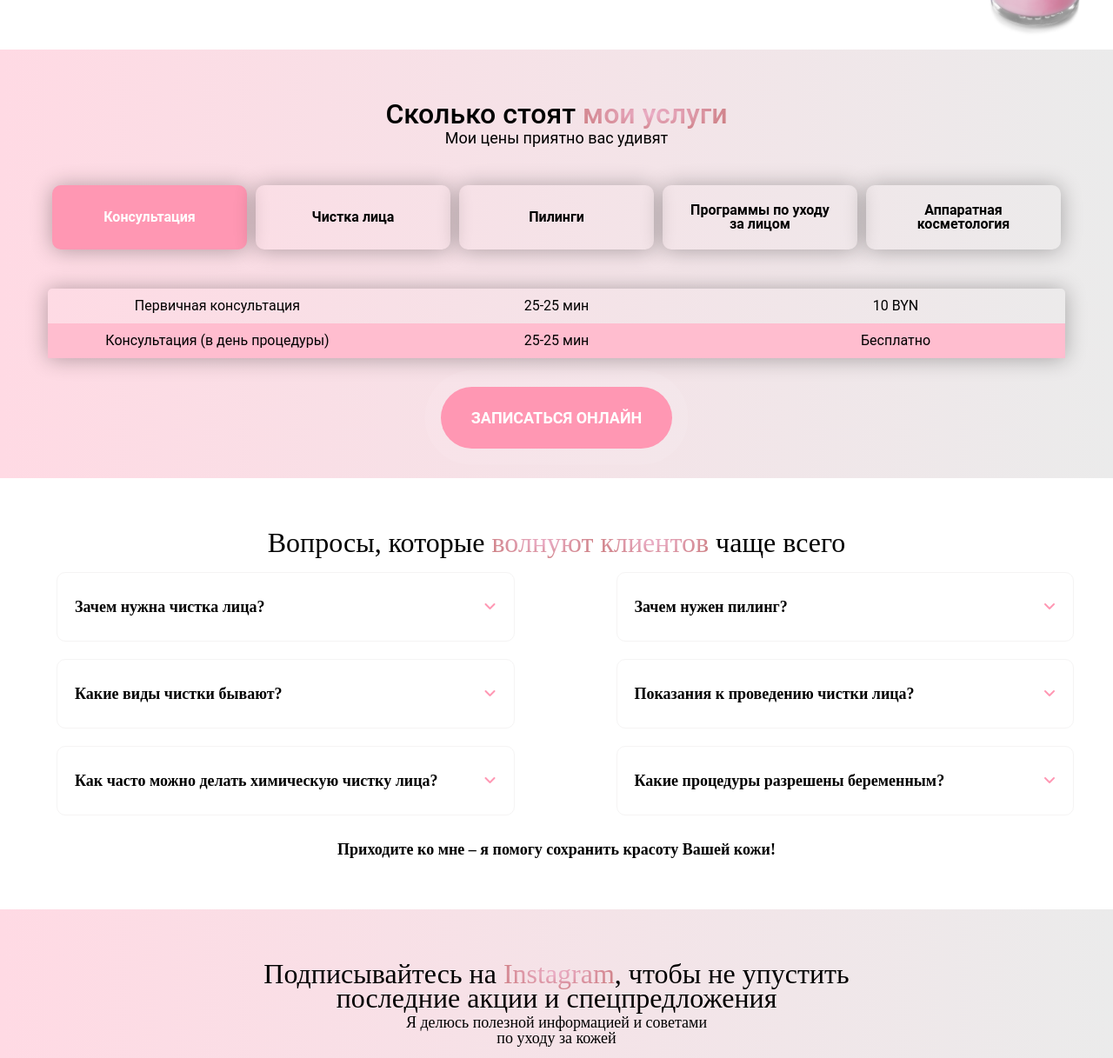
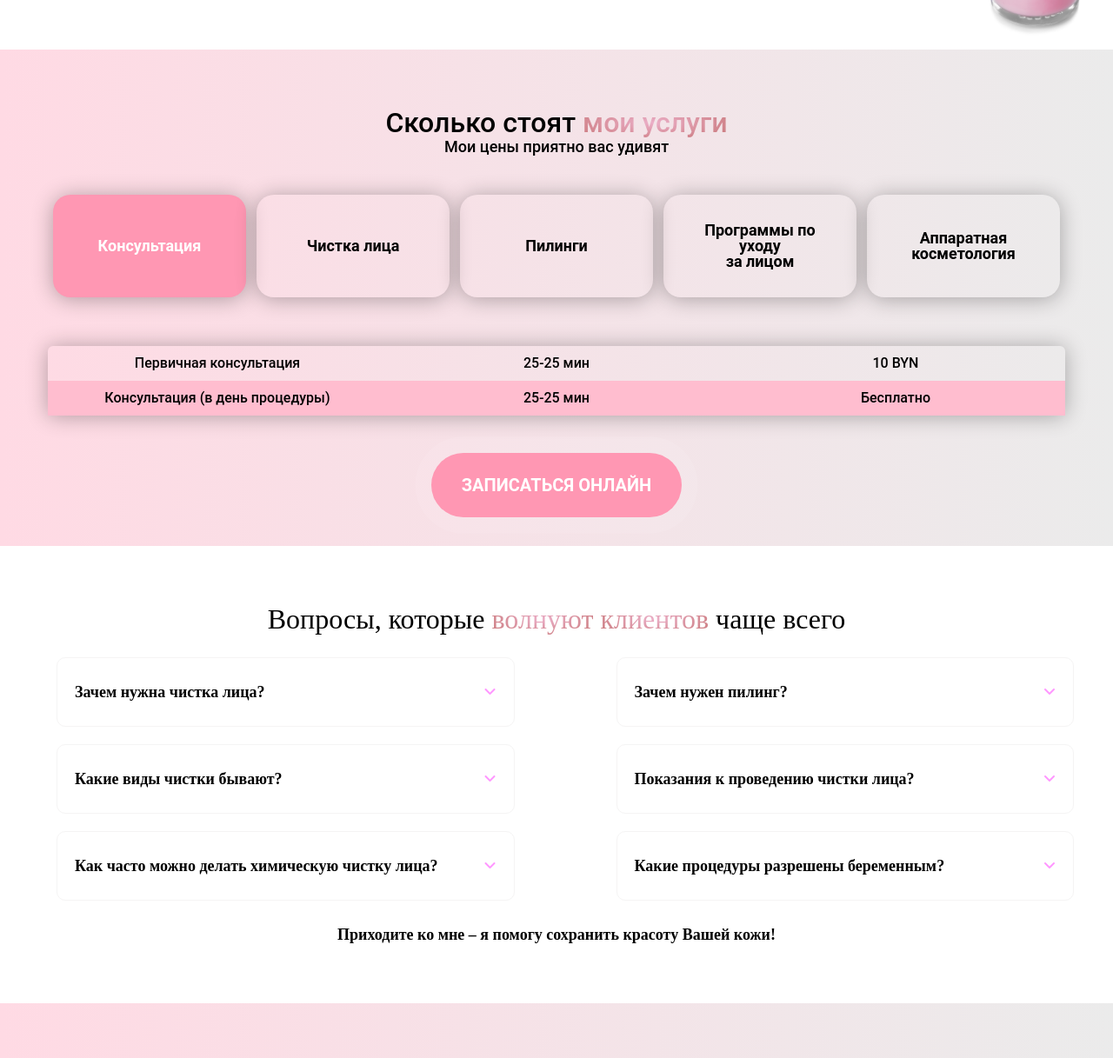
Before and after one commit to ArtsemiLukashuk/Cosmo, a plain HTML site: page index.html in a window 1280 px wide. Shown: the part 1458-2675 px from the top of the page at 87% size. Drawn offline with Linux system fonts and the light colour scheme; files whose address does not match are found by name; a web font is replaced by a local one.

Commit message:
Add files via upload

```diff
--- a/css/instagram__gallery.css
+++ b/css/instagram__gallery.css
@@ -2,19 +2,19 @@
 
 .instagram__grallery {
 	background-color: #FFF0F4;
-	padding-top     : 60px;
-	padding-bottom  : 60px;
+	padding-top     : 70px;
+	padding-bottom  : 70px;
 }
 
 .instagram__grallery-title {
-	max-width   : 800px;
+	max-width   : 900px;
 	margin-right: auto;
 	margin-left : auto;
 }
 
 .instagram__grid-item {
 	position  : relative;
-	box-shadow: 2px 2px 10px 0px rgba(0, 0, 0, 0.4);
+	box-shadow: 3px 3px 10px 0px rgba(0, 0, 0, 0.4);
 }
 
 .instagram__grid-item img,
@@ -42,16 +42,16 @@
 }
 
 .instagram__grid-item:hover:after {
-	opacity: 0;
+	opacity: 1;
 }
 
 .instagram__grid {
 	display              : grid;
-	grid-gap             : 10px;
+	grid-gap             : 12px;
 	grid-auto-rows       : 100px;
 	grid-template-columns: repeat(auto-fit, minmax(220px, 1fr));
 	grid-auto-flow       : row dense;
-	margin-bottom        : 60px;
+	margin-bottom        : 70px;
 }
 
 .item--small {
--- a/css/price.css
+++ b/css/price.css
@@ -1,33 +1,33 @@
 /* Price style start */
 
 .price {
-	font-size     : 18px;
-	padding-top   : 60px;
+	font-size     : 20px;
+	padding-top   : 70px;
 	padding-bottom: 60px;
 	font-family   : 'Roboto', sans-serif;
-	font-weight   : 400;
+	font-weight   : 500;
 }
 
 .price__table {
-	margin-bottom: 60px;
+	margin-bottom: 70px;
 }
 
 .price__row-name div {
-	font-weight: 600;
+	font-weight: 700;
 }
 
 .price__info-wrapper {
 	box-shadow   : 0px 1px 25px 0px rgba(0, 0, 0, 0.3);
-	border-radius: 5px;
+	border-radius: 6px;
 }
 
 .price__row-name {
 	display              : grid;
 	grid-template-columns: 1fr 1fr 1fr 1fr 1fr;
 	grid-template-rows   : 1fr;
-	font-size            : 16px;
+	font-size            : 18px;
 	color                : black;
-	margin-bottom        : 40px;
+	margin-bottom        : 50px;
 }
 
 .switch__button {
@@ -37,12 +37,12 @@
 }
 
 .price__row-name div {
-	border       : 1px transparent solid;
+	border       : 2px transparent solid;
 	text-align   : center;
-	padding      : 20px;
-	border-radius: 10px;
-	margin       : 5px;
-	box-shadow   : 0px 1px 25px 0px rgba(0, 0, 0, 0.3);
+	padding      : 30px;
+	border-radius: 20px;
+	margin       : 6px;
+	box-shadow   : 0px 2px 25px 0px rgba(0, 0, 0, 0.3);
 }
 
 .price__row-info {
--- a/css/questions.css
+++ b/css/questions.css
@@ -1,11 +1,11 @@
  /* questions style start */
  .questions {
- 	padding-top   : 60px;
- 	padding-bottom: 20px;
+ 	padding-top   : 70px;
+ 	padding-bottom: 30px;
  }
 
  .questions__title {
- 	margin-bottom: 10px;
+ 	margin-bottom: 20px;
  }
 
  .questions__button-wrapper {
@@ -27,7 +27,7 @@
 
  .questions__left-wrapper p,
  .questions__right-wrapper p {
- 	padding-top: 20px;
+ 	padding-top: 30px;
  	display    : none;
  }
 
@@ -37,7 +37,7 @@
  }
 
  .read__button-name {
- 	font-weight: 600;
+ 	font-weight: 700;
  	font-size  : 18px;
  }
 
@@ -58,13 +58,13 @@
  }
 
  .questions__button-wrapper i {
- 	color: #ff97b3;
+ 	color: #ff97ff;
  }
 
  .questions__left-wrapper button p,
  .questions__right-wrapper button p {
  	text-align : left;
- 	line-height: 26px;
+ 	line-height: 27px;
  }
 
  .questions__subtitle {
```
